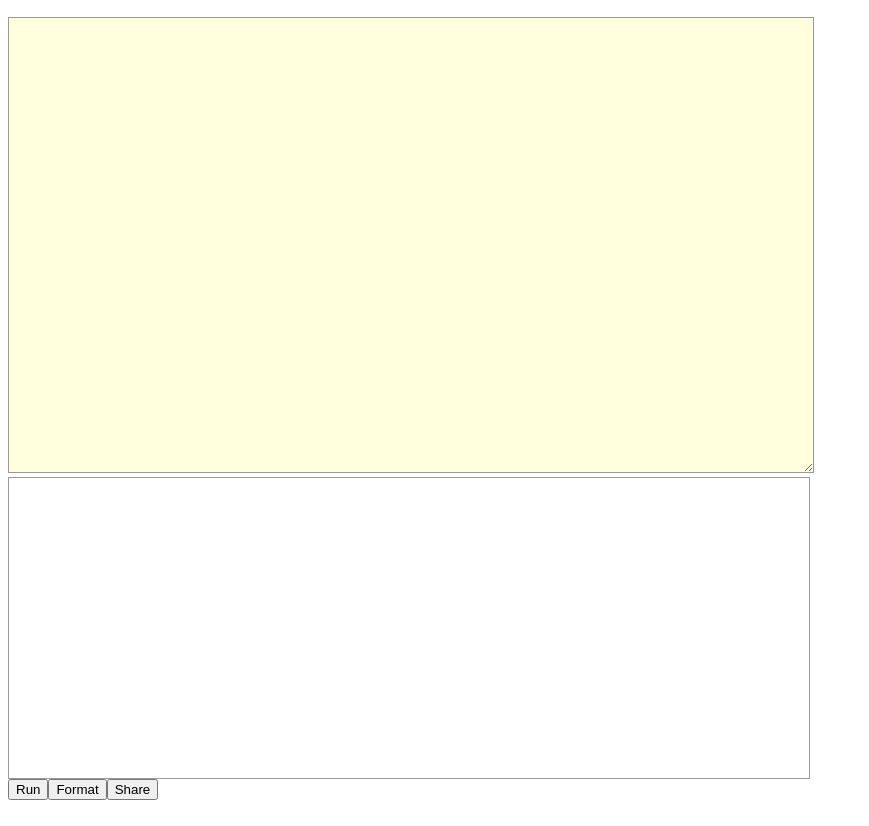
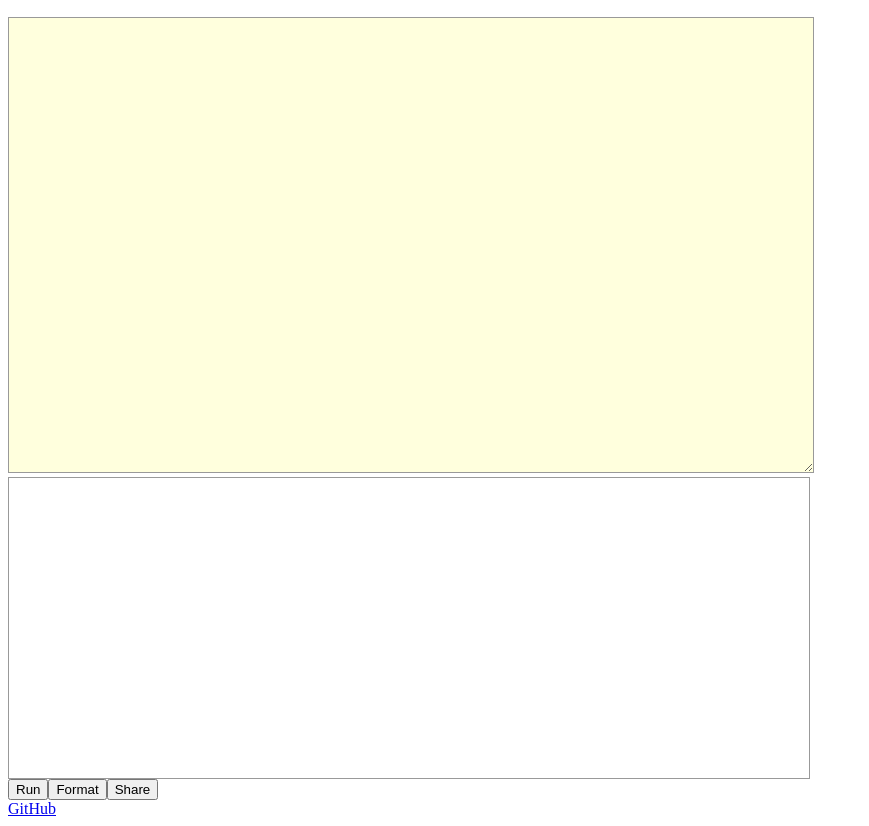
Before and after one commit to syumai/goplayground-js, a website: page index.html in a window 1280 px wide. Shown: the part 50-876 px from the top of the page, without its empty margins (0-869 px from the left). Drawn offline with Linux system fonts and the light colour scheme.

Commit message:
Added link for repository

```diff
--- a/index.html
+++ b/index.html
@@ -48,6 +48,9 @@
       <button id="gpFmtBtn">Format</button>
       <button id="gpShareBtn">Share</button>
     </div>
+  </div>
+  <div>
+    <a href="https://github.com/syumai/goplayground-js" target="_blank">GitHub</a>
   </div>
 
   <script type="module">
```
